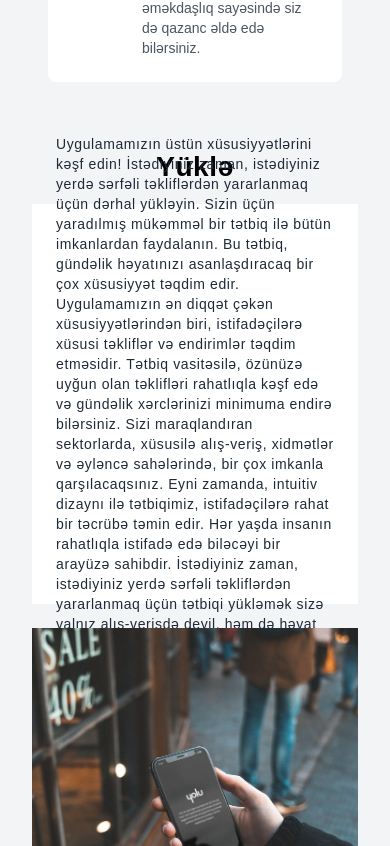
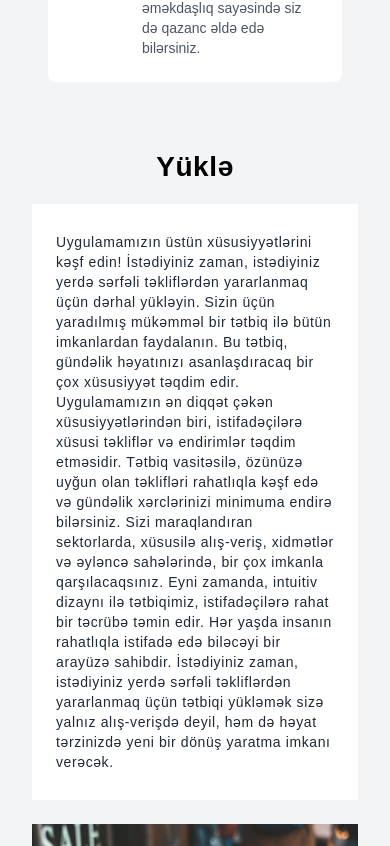
Before and after one commit to hazratAZE/yolu.app, a Next.js app: page / in a window 390 px wide. Shown: the part 4538-5384 px from the top of the page. Built offline with nearby package versions, Linux system fonts and the light colour scheme.

Commit message:
heigt problem solved in download screen

```diff
--- a/src/app/components/Indir.tsx
+++ b/src/app/components/Indir.tsx
@@ -46,8 +46,8 @@ const Indir = () => {
       {/* Flexbox kullanarak resim ve metin düzeni */}
       <div className="flex flex-col md:flex-row items-stretch justify-center gap-6 w-full max-w-screen-lg">
         {/* Paragraf Sol Taraf */}
-        <div className="md:w-1/2 flex items-center bg-white p-6 h-[400px]">
-          <p className="text-gray-800 text-sm font-md text-left mb-0">
+        <div className="md:w-1/2 flex items-center bg-white p-6 md:h-[400px] overflow-hidden">
+          <p className="text-gray-800 text-sm font-md text-left mb-0 py-1">
             Uygulamamızın üstün xüsusiyyətlərini kəşf edin! İstədiyiniz zaman,
             istədiyiniz yerdə sərfəli təkliflərdən yararlanmaq üçün dərhal
             yükləyin. Sizin üçün yaradılmış mükəmməl bir tətbiq ilə bütün
```
